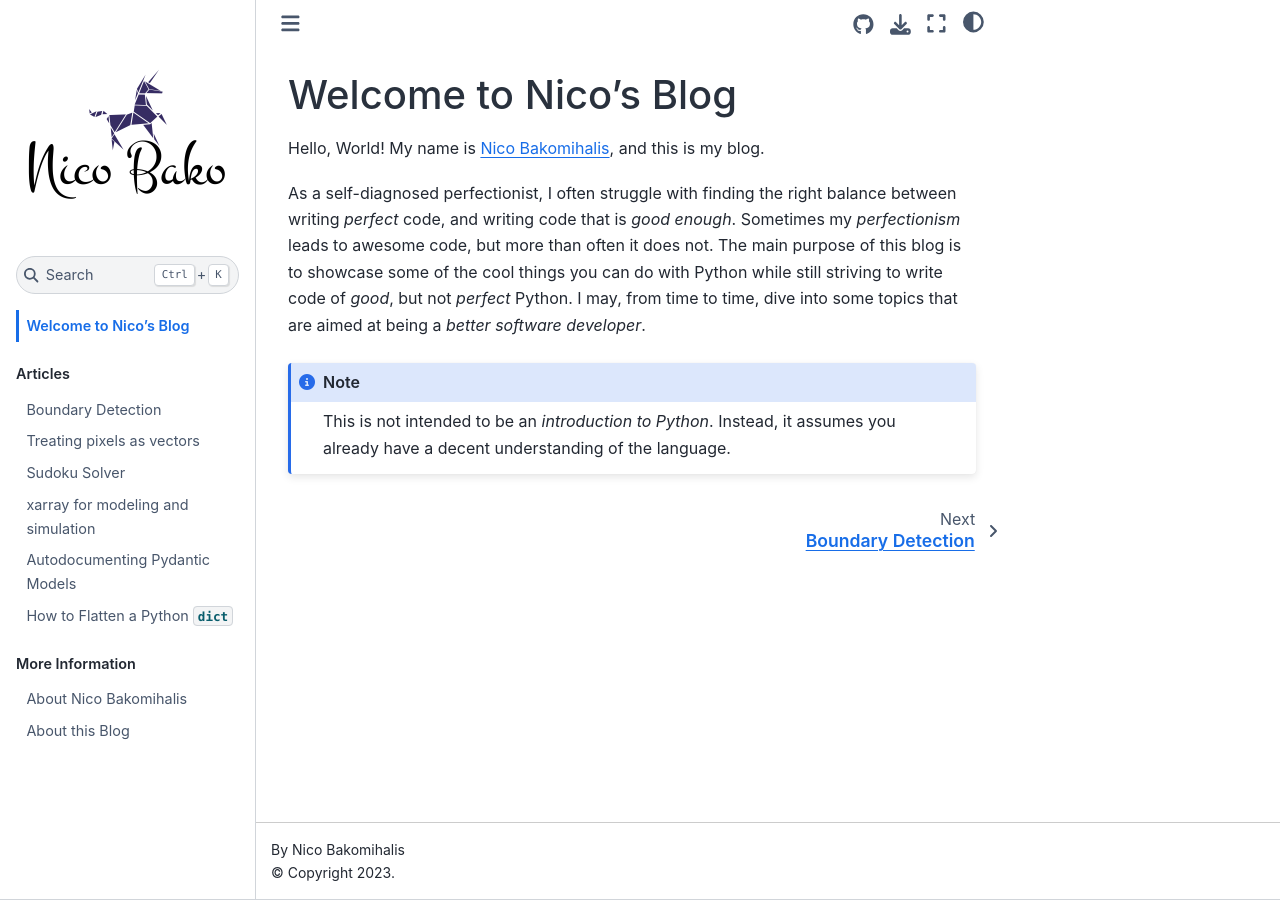
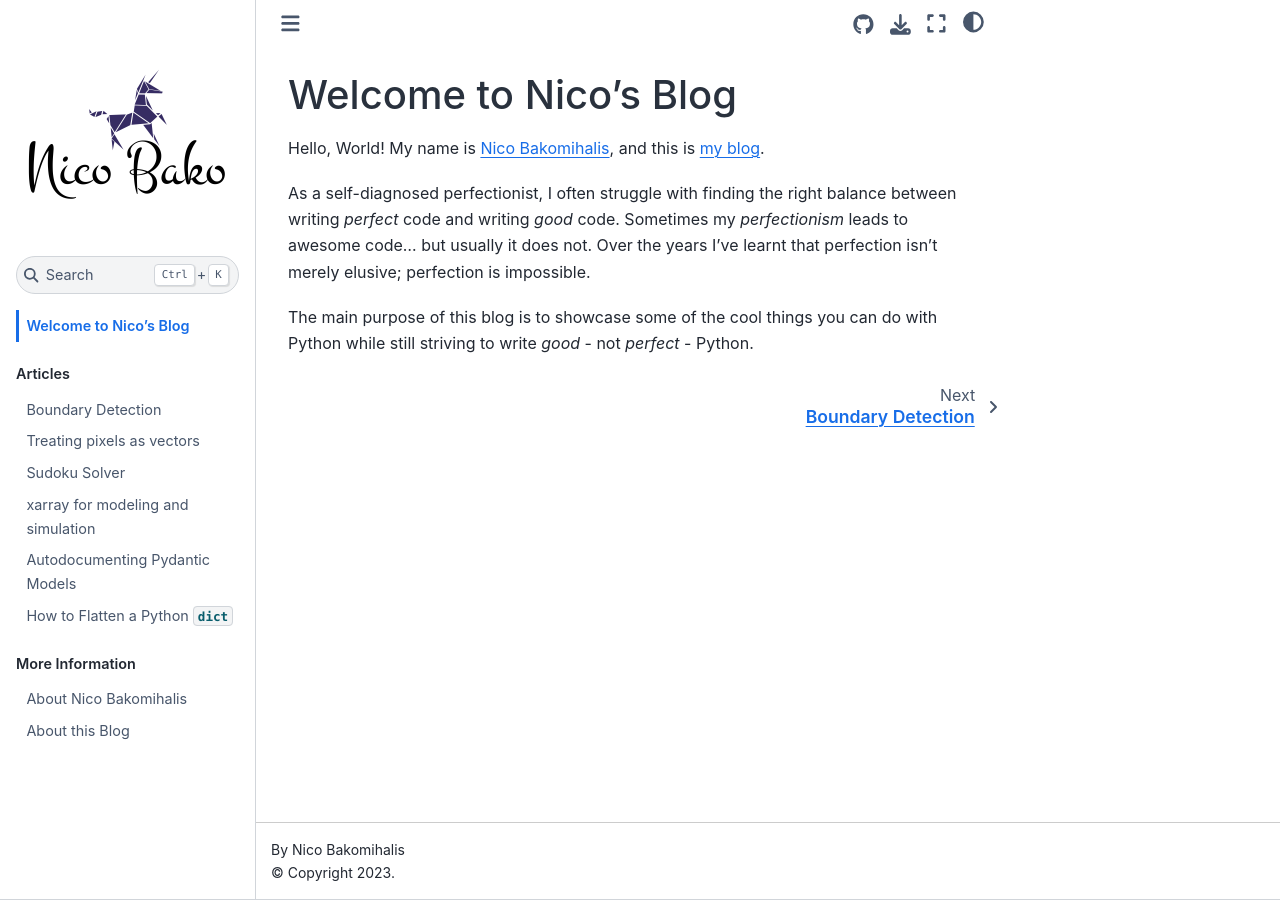
Before and after one commit to nicobako/pythonic-misadventures, a Jupyter Book: the page built from blog/intro.md, in a window 1280 px wide. Built offline with Jupyter Book 1.0.4 settings and Sphinx 7.4.7 and the Sphinx Book theme 1.1.4, drawn with Linux system fonts in a browser that asks for light colours.

Commit message:
improved intro and blog description pages

````diff
--- a/blog/intro.md
+++ b/blog/intro.md
@@ -1,20 +1,14 @@
 # Welcome to Nico's Blog
 
 Hello, World! My name is [Nico Bakomihalis](about_the_author.md),
-and this is my blog.
+and this is [my blog](about_this_blog.md).
 
 As a self-diagnosed perfectionist,
 I often struggle with finding the right balance between writing
-*perfect* code, and writing code that is *good enough*.
-Sometimes my *perfectionism* leads to awesome code,
-but more than often it does not.
+*perfect* code and writing *good* code.
+Sometimes my *perfectionism* leads to awesome code...
+but usually it does not. Over the years I've learnt that perfection isn't merely elusive; perfection is impossible.
+
 The main purpose of this blog is to showcase
 some of the cool things you can do with Python
-while still striving to write code of *good*, but not *perfect* Python.
-I may, from time to time, dive into some topics that are
-aimed at being a *better software developer*.
-
-```{note}
-This is not intended to be an *introduction to Python*.
-Instead, it assumes you already have a decent understanding of the language.
-```
+while still striving to write *good* - not *perfect* - Python.
````
Also changed, not shown: blog/about_this_blog.md (+3 -0 lines).
